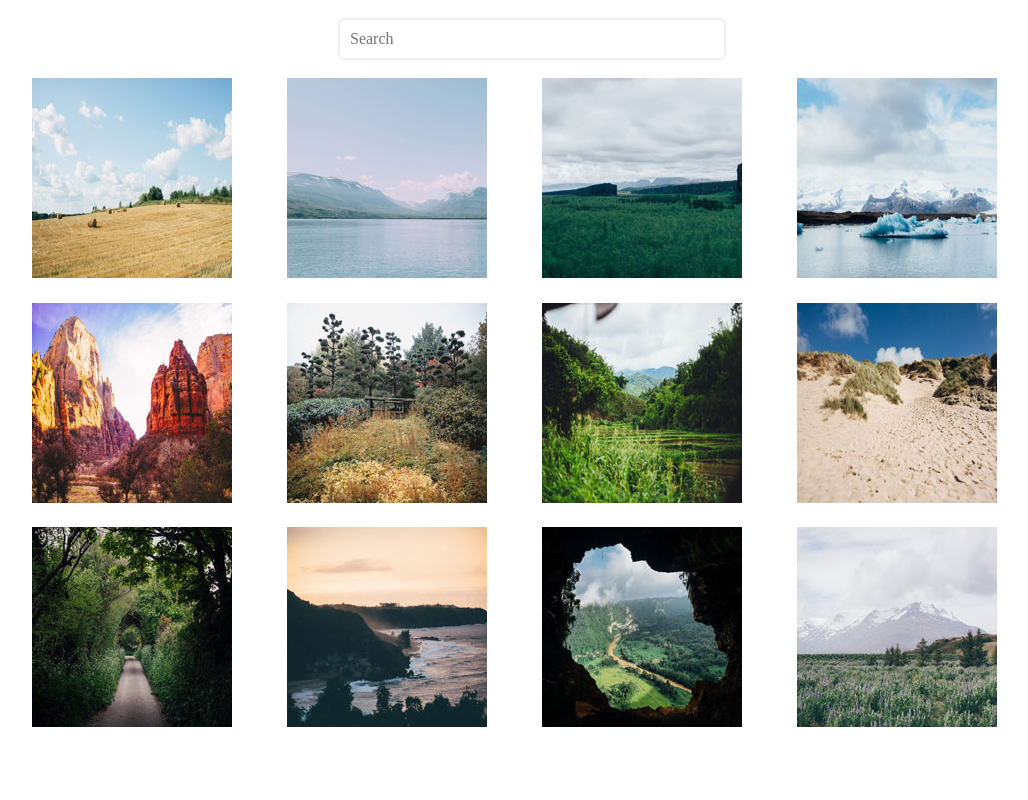
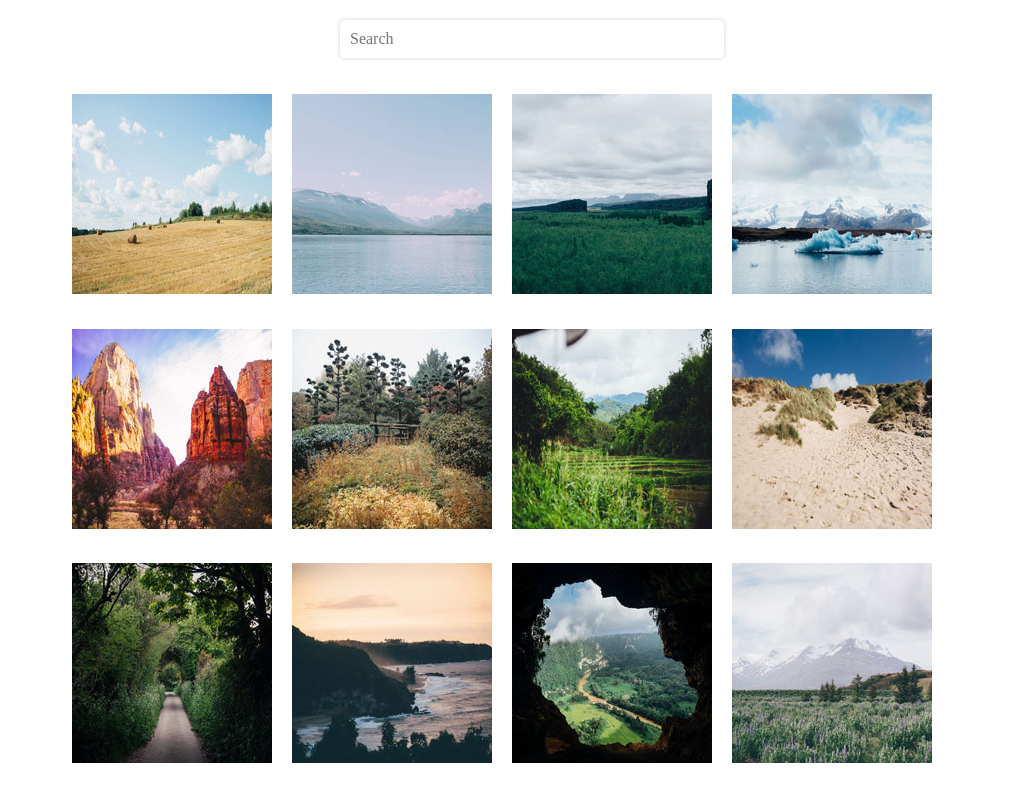
Before and after one commit to MugenCodes/Unit05, a plain HTML site: page index.html in a window 1280 px wide. Shown: the whole page, without its empty margins (108-1136 px from the left). Drawn offline with Linux system fonts and the light colour scheme.

Commit message:
final commit ready for review

```diff
--- a/css/styles.css
+++ b/css/styles.css
@@ -17,9 +17,12 @@
     display: grid;
     width: 95%;
     max-width: 1000px;
-    grid-template-columns: repeat(auto-fit, minmax(190px, 1fr));
-    gap: 20px;
+    grid-template-columns: repeat(auto-fit, 190px);
+    gap: 30px;
+    list-style-type: none;
 }
+
+
 
 .center{
     display: flex;
--- a/index.html
+++ b/index.html
@@ -13,68 +13,68 @@
     <input type="search" name="search" id="search" placeholder="Search" onkeyup="myFunction()">
 
         <main class="center">
-            <section class="gallery">
-                <div>
+            <ul class="gallery">
+                <li>
                     <a href="./photos/01.jpg" data-caption="I love hay bales. Took this snap on a drive through the countryside past some straw fields.">
                         <img src="photos/thumbnails/01.jpg" alt="Hay Bales">
                     </a>
-                </div>
-                <div>
+                </li>
+                <li>
                     <a href="./photos/02.jpg" data-caption="The lake was so calm today. We had a great view of the snow on the mountains from here.">
                         <img src="photos/thumbnails/02.jpg" alt="Lake">
                     </a>
-                </div>
-                <div>
+                </li>
+                <li>
                     <a href="./photos/03.jpg" data-caption="I hiked to the top of the mountain and got this picture of the canyon and trees below.">
                         <img src="photos/thumbnails/03.jpg" alt="Canyon">
                     </a>
-                </div>
-                <div>
+                </li>
+                <li>
                     <a href="./photos/04.jpg" data-caption="It was amazing to see an iceberg up close, it was so cold but didn’t snow today.">
                         <img src="photos/thumbnails/04.jpg" alt="Iceberg">
                     </a>
-                </div>
-                <div>
+                </li>
+                <li>
                     <a href="./photos/05.jpg" data-caption="The red cliffs were beautiful. It was really hot in the desert but we did a lot of walking through the canyons.">
                         <img src="photos/thumbnails/05.jpg" alt="Desert">
                     </a>
-                </div>
-                <div>
+                </li>
+                <li>
                     <a href="./photos/06.jpg" data-caption="Fall is coming, I love when the leaves on the trees start to change color.">
                         <img src="photos/thumbnails/06.jpg" alt="Fall">
                     </a>
-                </div>
-                <div>
+                </li>
+                <li>
                     <a href="./photos/07.jpg" data-caption="I drove past this plantation yesterday, everything is so green!">
                         <img src="photos/thumbnails/07.jpg" alt="Plantation">
                     </a>
-                </div>
-                <div>
+                </li>
+                <li>
                     <a href="./photos/08.jpg" data-caption="My summer vacation to the Oregon Coast. I love the sandy dunes!">
                         <img src="photos/thumbnails/08.jpg" alt="Dunes">
                     </a>
-                </div>
-                <div>
+                </li>
+                <li>
                     <a href="./photos/09.jpg" data-caption="We enjoyed a quiet stroll down this countryside lane.">
                         <img src="photos/thumbnails/09.jpg" alt="Countryside Lane">
                     </a>
-                </div>
-                <div>
+                </li>
+                <li>
                     <a href="./photos/10.jpg" data-caption="Sunset at the coast! The sky turned a lovely shade of orange.">
                         <img src="photos/thumbnails/10.jpg" alt="Sunset">
                     </a>
-                </div>
-                <div>
+                </li>
+                <li>
                     <a href="./photos/11.jpg" data-caption="I did a tour of a cave today and the view of the landscape below was breathtaking.">
                         <img src="photos/thumbnails/11.jpg" alt="Cave">
                     </a>
-                </div>
-                <div>
+                </li>
+                <li>
                     <a href="./photos/12.jpg" data-caption="I walked through this meadow of bluebells and got a good view of the snow on the mountain before the fog came in.">
                         <img src="photos/thumbnails/12.jpg" alt="Bluebells">
                     </a>
-                </div>
-            </section>
+                </li>
+            </ul>
         </main>
     <script src="./js/baguetteBox.min.js"></script>
     <script src="./js/app.js"></script>
--- a/js/app.js
+++ b/js/app.js
@@ -6,12 +6,12 @@ function myFunction() {
 
     const input = document.getElementById('search');
     const filter = input.value.toUpperCase();
-    const image = document.getElementsByTagName("div");
+    const image = document.getElementsByTagName("li");
 
 
-    // Loop through all list items, and hide those who don't match the search query
+    // Loop through all  items, and hide those who don't match the search query
     for (let i = 0; i < image.length; i++) {
-     const caption = document.getElementsByTagName('a')[i].getAttribute('data-caption')
+     const caption = document.getElementsByTagName('a')[i].getAttribute('data-caption');
 
       if (caption.toUpperCase().indexOf(filter) > -1) {
         image[i].style.display = "";
```
